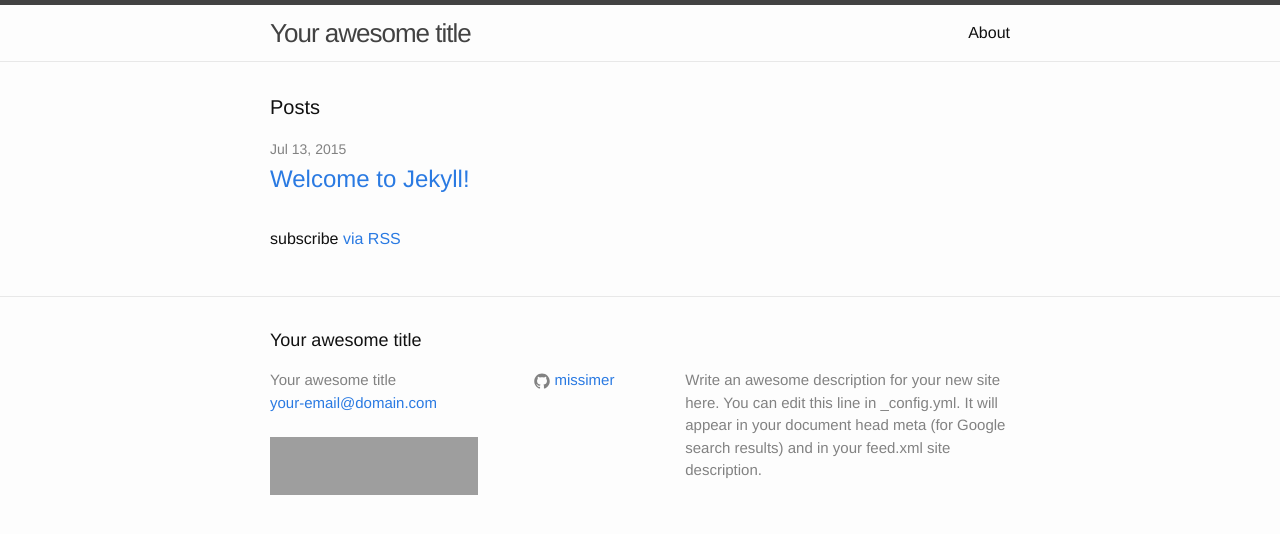
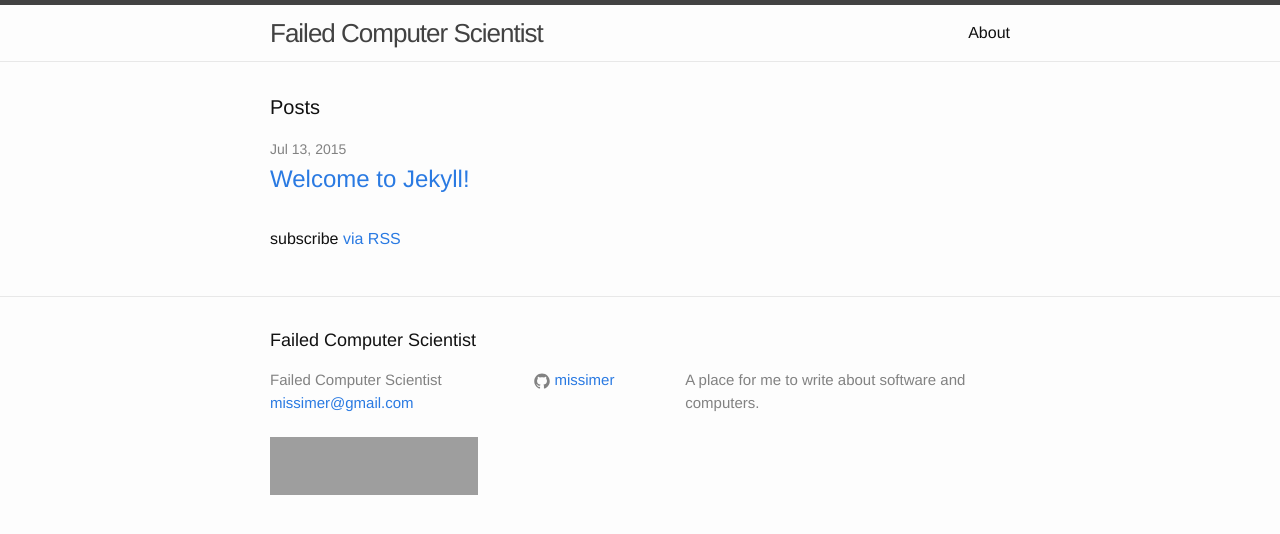
Before and after one commit to missimer/missimer.github.io, a Jekyll site: the page built from index.html, in a window 1280 px wide. Shown: the top 534 px of the page. Built offline with Jekyll 4.4.1, drawn with Linux system fonts in a browser that asks for light colours; grey boxes are pictures that could not be loaded.

Commit message:
Updated basic site info

```diff
--- a/_config.yml
+++ b/_config.yml
@@ -1,12 +1,12 @@
 # Site settings
-title: Your awesome title
-email: your-email@domain.com
+title: Failed Computer Scientist
+email: missimer@gmail.com
 description: > # this means to ignore newlines until "baseurl:"
-  Write an awesome description for your new site here. You can edit this
-  line in _config.yml. It will appear in your document head meta (for
-  Google search results) and in your feed.xml site description.
+
+  A place for me to write about software and computers.
+
 baseurl: "" # the subpath of your site, e.g. /blog/
-url: "http://yourdomain.com" # the base hostname & protocol for your site
+url: "http://missimer.github.com" # the base hostname & protocol for your site
 github_username: missimer
 stackoverflow_id: 1607832
 stackoverflow_username: esm
```
